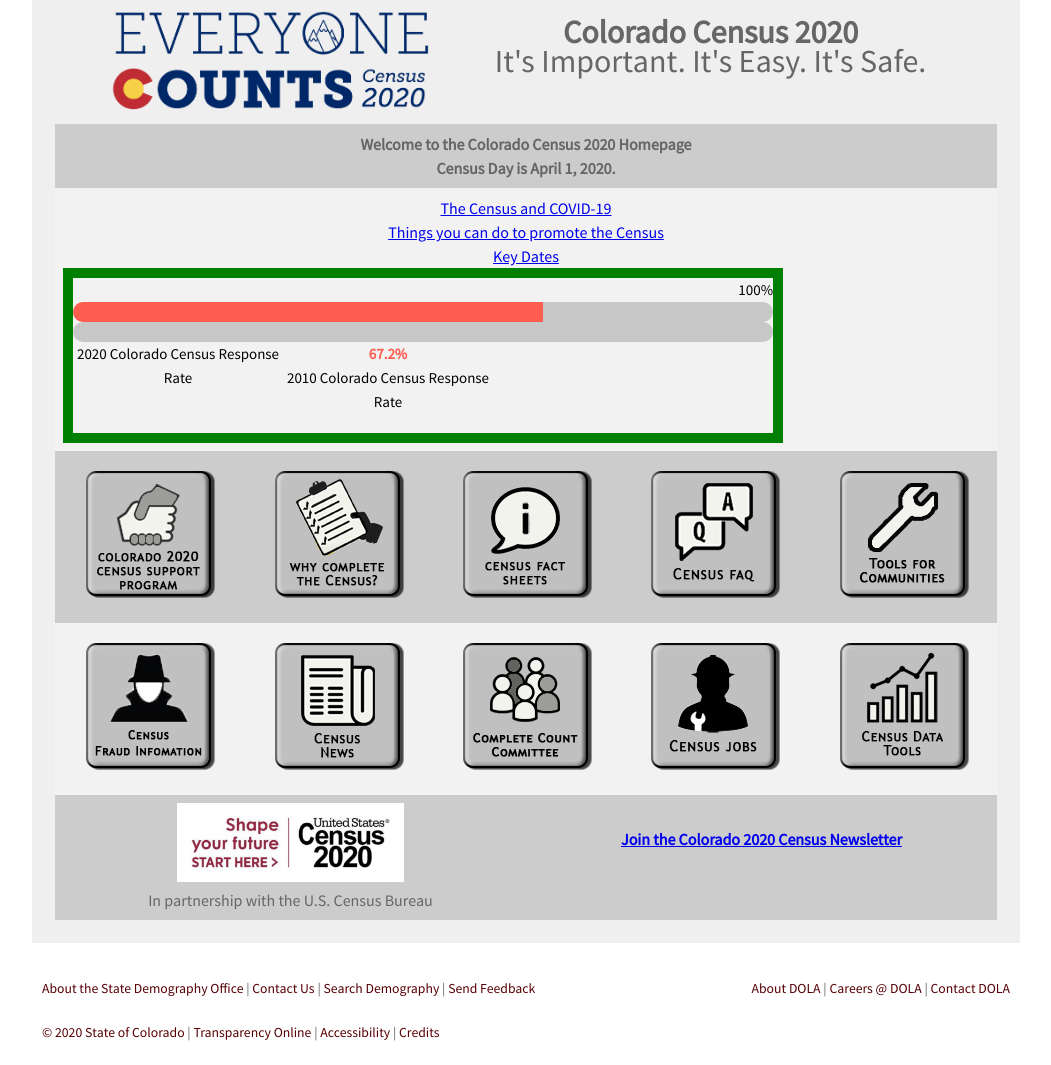
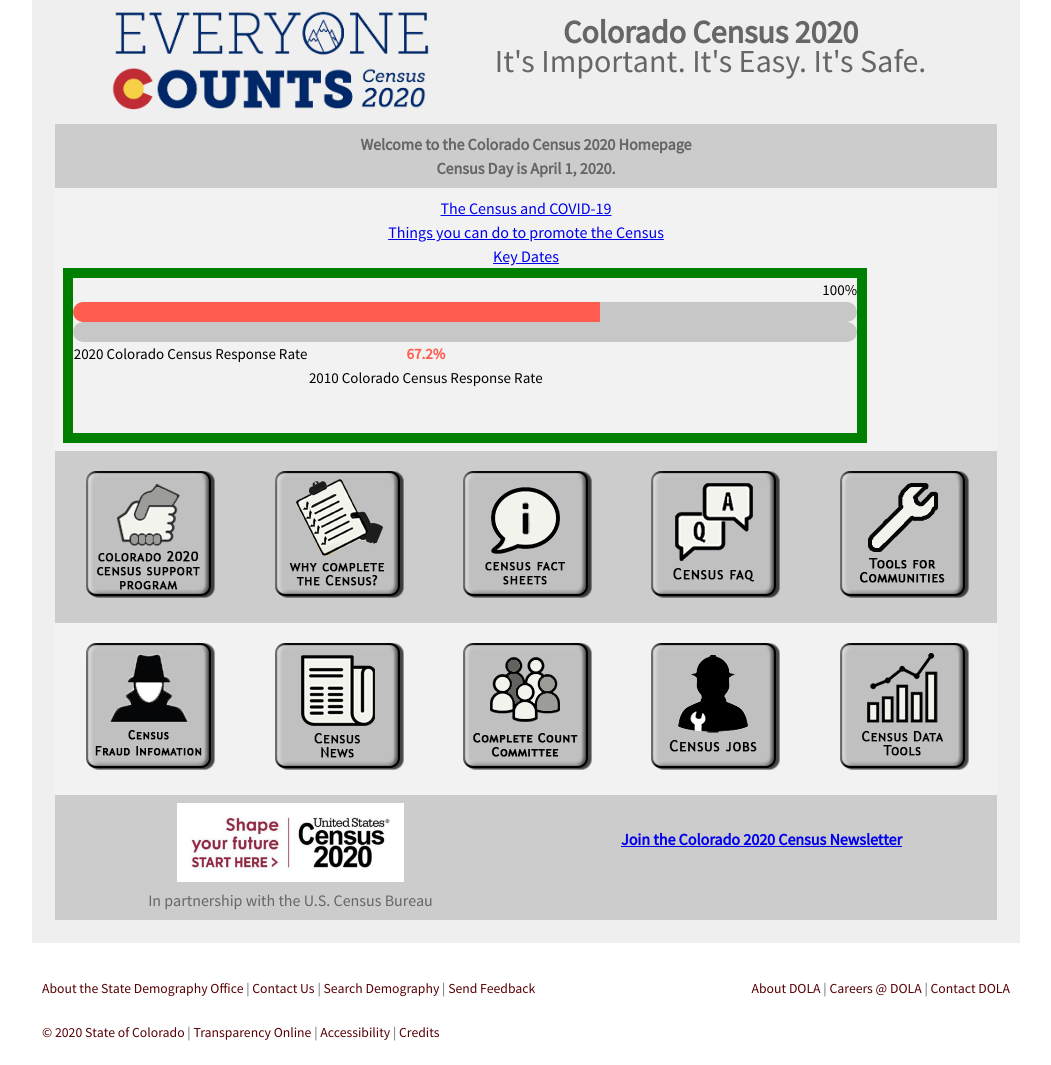
Before and after one commit to TBleess/Website_New, a Jekyll site: the page built from pages/5_CensusACS/census_2020_mainth.html, in a window 1280 px wide. Shown: the part 990-2055 px from the top of the page, without its empty margins (114-1165 px from the left). Built offline with Jekyll 4.4.1, drawn with Linux system fonts in a browser that asks for light colours.

Commit message:
Add files via upload

```diff
--- a/pages/5_CensusACS/census_2020_mainth.html
+++ b/pages/5_CensusACS/census_2020_mainth.html
@@ -62,14 +62,14 @@
 /* THERMOMETER  */
 
 #thermbox {
-  width: 700px;
+  width: 784px;
   height:155px;
   border: 10px solid green;
  // margin: 5px auto 20px;
 }
 
 #countdown-wrap {
-  width: 700px;
+  width: 784px;
   height: 155px;
   font-family: arial;
   max-width: 700px;
```
